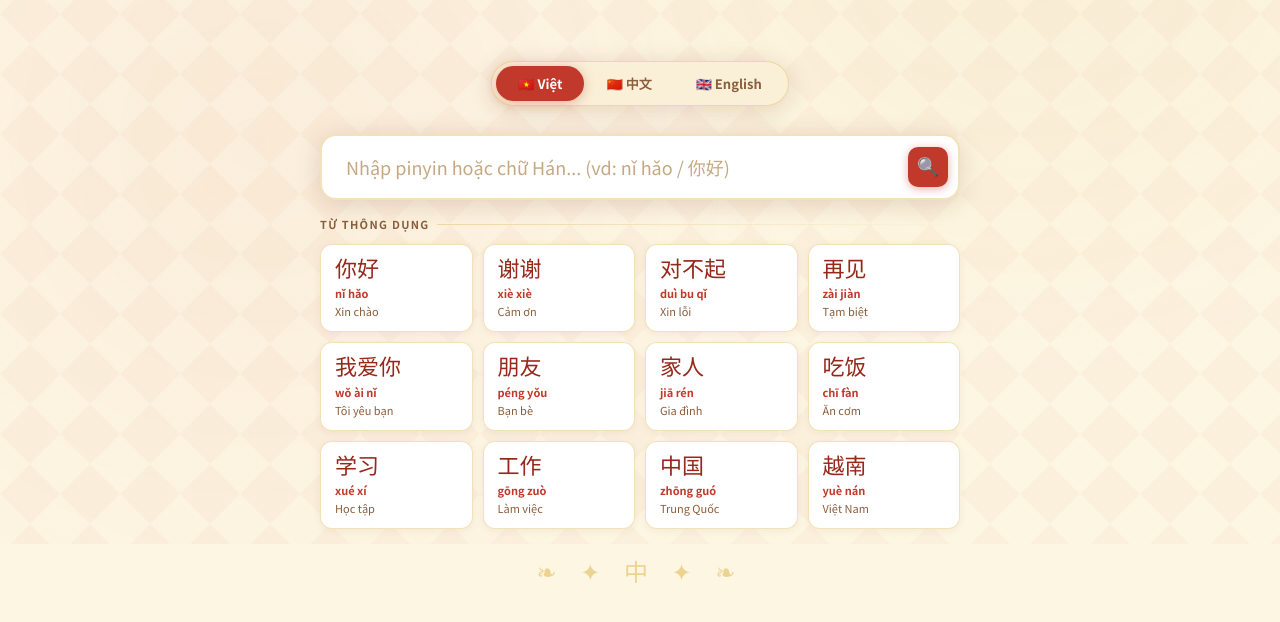
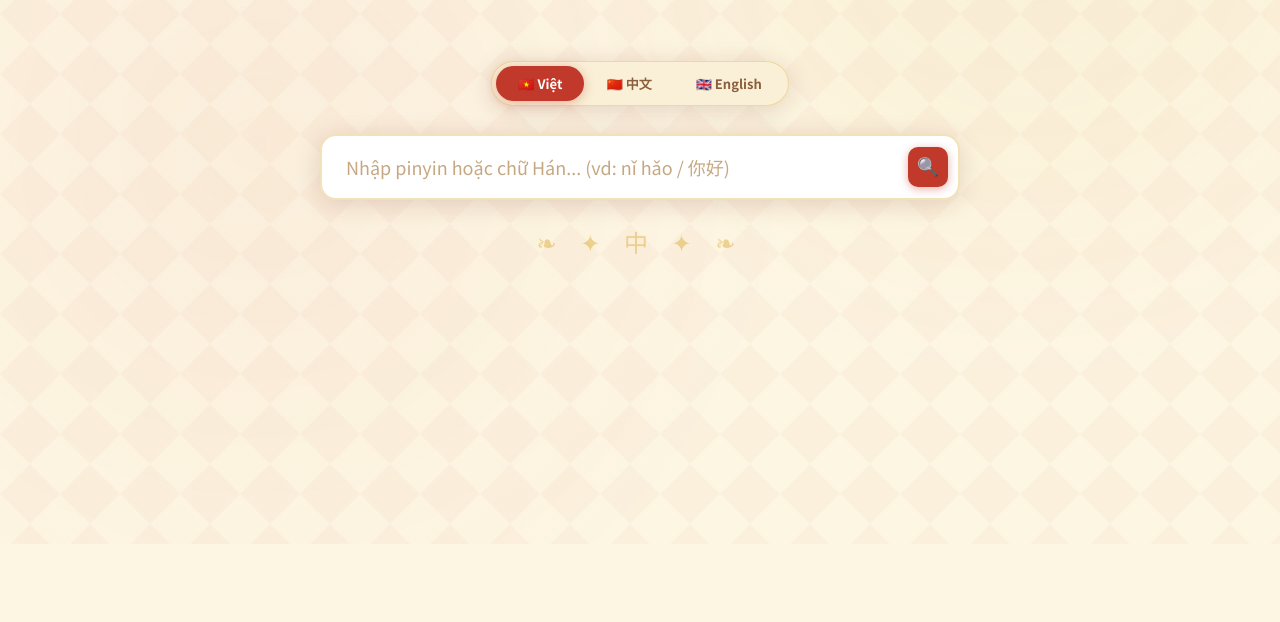
Before and after one commit to minhminhngyn/HSKMinhMinhv2, a plain HTML site: page index.html in a window 1280 px wide. Shown: the part 256-878 px from the top of the page. After the commit the page ends 800 px from the top, so only its background shows below. Drawn offline with Linux system fonts and the light colour scheme; a web font is replaced by a local one.

Commit message:
remove-quick-word

```diff
--- a/index.html
+++ b/index.html
@@ -372,64 +372,6 @@ nav {
   font-weight: 600;
 }
 
-/* quick words */
-.quick-words {
-  max-width: 640px;
-  margin: 0 auto;
-}
-
-.quick-label {
-  font-size: 11px; font-weight: 700;
-  letter-spacing: 0.12em; text-transform: uppercase;
-  color: var(--muted);
-  margin-bottom: 12px;
-  display: flex; align-items: center; gap: 8px;
-}
-
-.quick-label::after {
-  content: ''; flex: 1; height: 1px;
-  background: linear-gradient(90deg, var(--border), transparent);
-}
-
-.quick-grid {
-  display: grid;
-  grid-template-columns: repeat(auto-fill, minmax(140px, 1fr));
-  gap: 10px;
-}
-
-.quick-chip {
-  background: #fff;
-  border: 1px solid var(--border);
-  border-radius: 12px;
-  padding: 12px 14px;
-  cursor: pointer;
-  transition: all 0.2s;
-  box-shadow: 0 2px 8px rgba(96,26,17,0.06);
-}
-
-.quick-chip:hover {
-  border-color: var(--red);
-  box-shadow: 0 4px 16px rgba(192,57,43,0.15);
-  transform: translateY(-2px);
-}
-
-.quick-cn {
-  font-family: 'Ma Shan Zheng', cursive;
-  font-size: 22px;
-  color: var(--red-dark);
-  line-height: 1.2;
-}
-
-.quick-py {
-  font-size: 11px; color: var(--red); font-weight: 600;
-  margin-top: 2px;
-}
-
-.quick-vn {
-  font-size: 11px; color: var(--muted);
-  margin-top: 2px;
-}
-
 /* ═══════════════════════════════
    LEVELS PAGE
 ═══════════════════════════════ */
@@ -984,7 +926,6 @@ nav {
   .exam-levels-grid{grid-template-columns:1fr;}
   .nav-tab{padding:16px 14px;font-size:12px;}
   .img-recog-grid{grid-template-columns:repeat(3,1fr);}
-  .quick-grid{grid-template-columns:repeat(2,1fr);}
 }
 </style>
 </head>
@@ -1044,11 +985,6 @@ nav {
       </div>
       <div class="result-tags" id="res-tags"></div>
     </div>
-  </div>
-
-  <div class="quick-words">
-    <div class="quick-label">Từ thông dụng</div>
-    <div class="quick-grid" id="quickGrid"></div>
   </div>
 
   <div class="ornament">❧ ✦ 中 ✦ ❧</div>
@@ -1240,18 +1176,6 @@ const DICT = [
   {cn:'文化',py:'wén huà',vn:'Văn hóa',en:'Culture',tags:['Xã hội','HSK 4']},
   {cn:'历史',py:'lì shǐ',vn:'Lịch sử',en:'History',tags:['Học thuật','HSK 4']},
 ];
-
-const QUICK_WORDS = DICT.slice(0, 12);
-
-/* build quick grid */
-const qg = document.getElementById('quickGrid');
-QUICK_WORDS.forEach(w => {
-  const chip = document.createElement('div');
-  chip.className = 'quick-chip';
-  chip.innerHTML = `<div class="quick-cn">${w.cn}</div><div class="quick-py">${w.py}</div><div class="quick-vn">${w.vn}</div>`;
-  chip.addEventListener('click', () => showResult(w));
-  qg.appendChild(chip);
-});
 
 /* search */
 let searchLang = 'vi';
```
